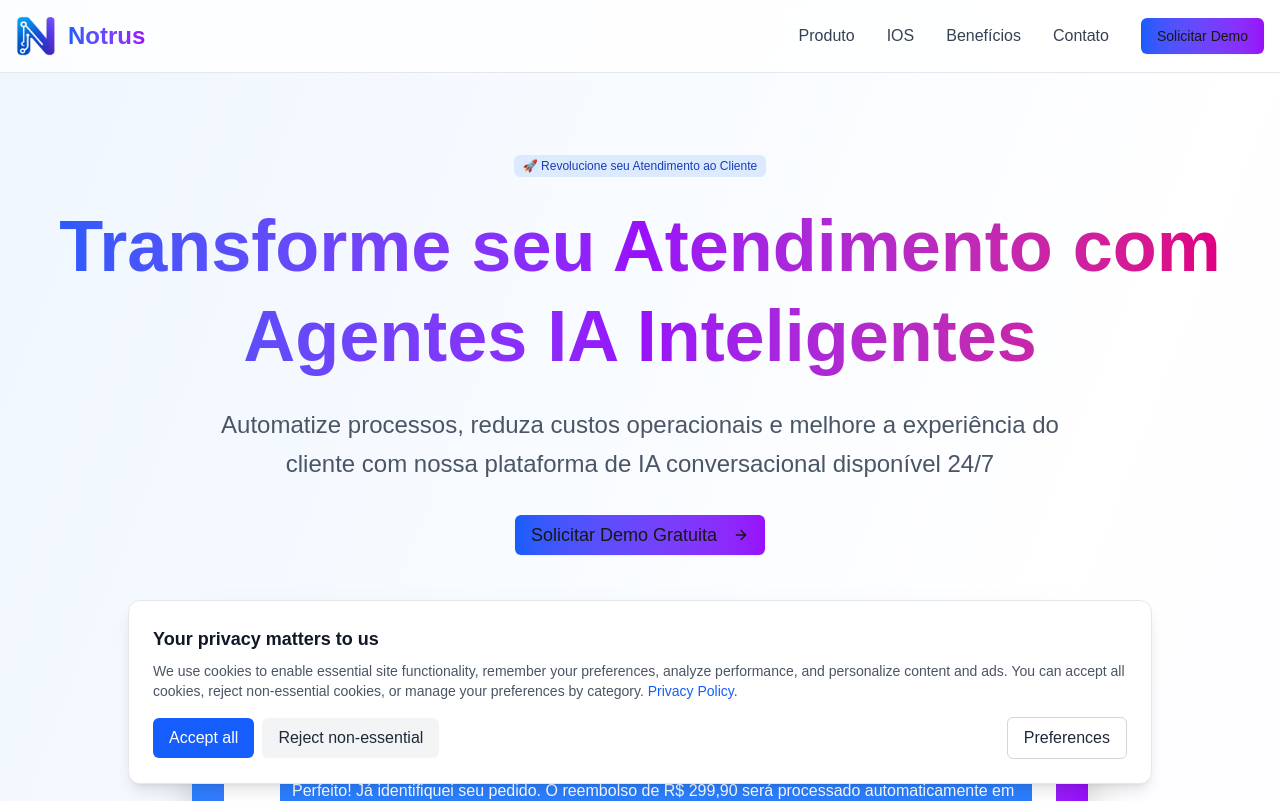
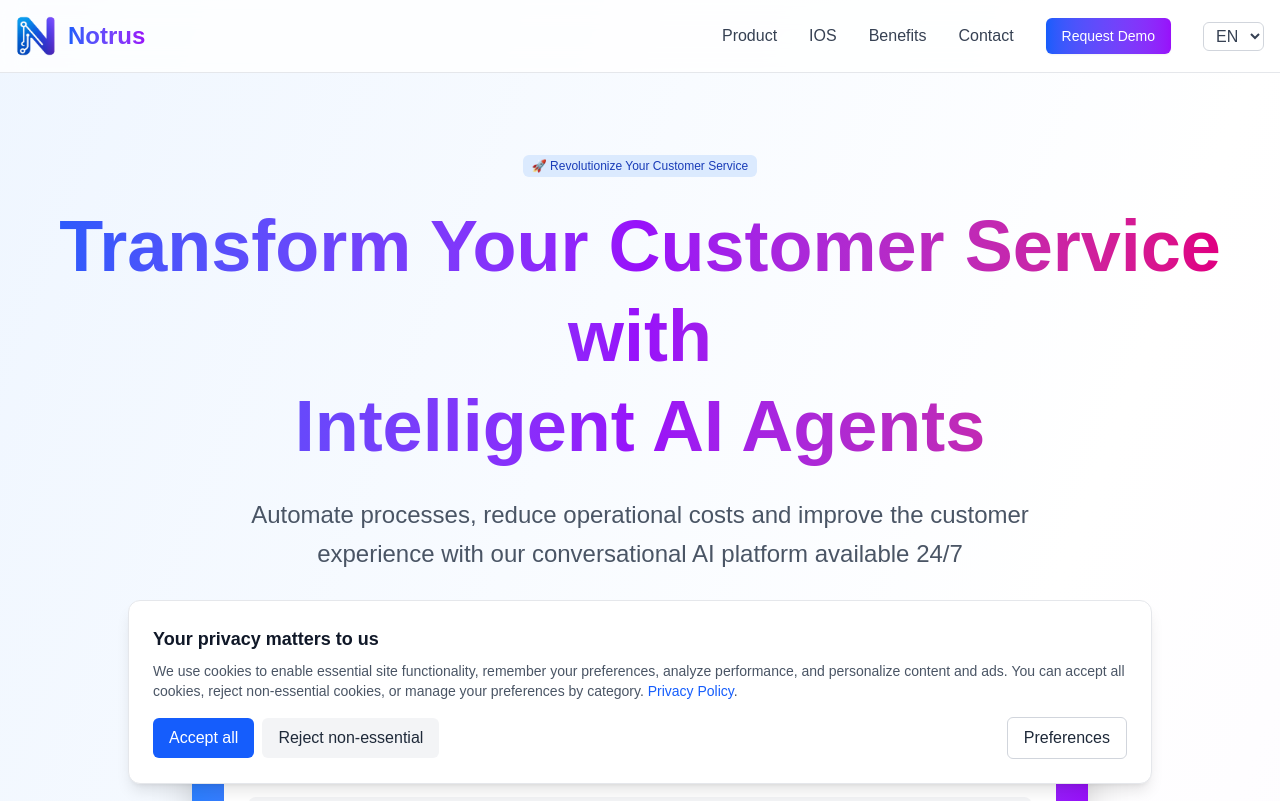
Before and after one commit to Notrus-ai/notrus-site, a Next.js app: page /pt in a window 1280 px wide. Shown: the top 801 px of the page. Built offline with nearby package versions, Linux system fonts and the light colour scheme.

Commit message:
feat: new changes in the design

```diff
--- a/src/app/en/page.tsx
+++ b/src/app/en/page.tsx
@@ -14,14 +14,14 @@ import SIO from '@/components/ui/SIO';
 import { translations } from '@/utils/translations';
 
 export default function Home() {
-
+  const [language, setLanguage] = useState(navigator.language.includes('en') ? 'en' : 'pt')
   const t = (key: string) => {
-    return translations['en'][key] ?? key
+    return translations[language][key] ?? key
   }
 
   return (
     <div className="min-h-screen bg-gradient-to-br from-blue-50 via-white to-purple-50">
-      <Header t={t} />
+      <Header t={t} setLanguage={setLanguage} language={language} />
       <HeroSection t={t} />
       <Benefits t={t} />
       <SIO t={t} />
--- a/src/app/pt/page.tsx
+++ b/src/app/pt/page.tsx
@@ -14,14 +14,14 @@ import SIO from '@/components/ui/SIO';
 import { translations } from '@/utils/translations';
 
 export default function Home() {
-
+  const [language, setLanguage] = useState(navigator.language.includes('en') ? 'en' : 'pt')
   const t = (key: string) => {
-    return translations['pt'][key] ?? key
+    return translations[language][key] ?? key
   }
 
   return (
     <div className="min-h-screen bg-gradient-to-br from-blue-50 via-white to-purple-50">
-      <Header t={t} />
+      <Header t={t} setLanguage={setLanguage} language={language} />
       <HeroSection t={t} />
       <Benefits t={t} />
       <SIO t={t} />
--- a/src/components/ui/Benefits.tsx
+++ b/src/components/ui/Benefits.tsx
@@ -3,7 +3,7 @@ import { Card, CardContent, CardHeader, CardTitle } from "./card";
 
 export default function Benefits({ t }) {
     return (
-        <section id="beneficios" className="py-20 px-4 bg-white">
+        <section id={t('benefits')} className="py-20 px-4 bg-white">
             <div className="container mx-auto">
                 <div className="text-center mb-16">
                     <h2 className="text-4xl md:text-5xl font-bold mb-6 text-gray-900">
--- a/src/components/ui/Cta.tsx
+++ b/src/components/ui/Cta.tsx
@@ -3,7 +3,7 @@ import { Button } from "./button";
 
 export default function Cta({ t }) {
     return (
-        <section className="py-20 px-4 bg-gradient-to-r from-blue-600 via-purple-600 to-pink-600">
+        <section id={t('contact')} className="py-20 px-4 bg-gradient-to-r from-blue-600 via-purple-600 to-pink-600">
             <div className="container mx-auto text-center">
                 <h2 className="text-4xl md:text-5xl font-bold mb-6 text-white">
                     {t('finalTitle')}
--- a/src/components/ui/Footer.tsx
+++ b/src/components/ui/Footer.tsx
@@ -7,7 +7,7 @@ export default function Footer({ t }) {
                 <div className="flex flex-col md:flex-row justify-between items-center">
                     <div className="flex items-center space-x-3 mb-4 md:mb-0">
                         <Image
-                            src="/notrus-logo.jpeg"
+                            src="/notrus-logo-transparent.png"
                             alt="Notrus"
                             priority
                             width={200}
--- a/src/components/ui/Header.tsx
+++ b/src/components/ui/Header.tsx
@@ -7,17 +7,22 @@ import { Menu, X } from "lucide-react";
 
 interface HeaderProps {
   t: (key: string) => string;
+  setLanguage: (value: string) => void
+  language: string;
 }
 
-export function Header({ t }: HeaderProps) {
+export function Header({ t, setLanguage, language }: HeaderProps) {
   const [isMenuOpen, setIsMenuOpen] = useState(false);
+  const productLink = `#${t('product')}`;
+  const benefitsLink = `#${t('benefits')}`;
+  const contactLink = `#${t('contact')}`;
 
   return (
     <header className="sticky top-0 z-50 bg-white/80 backdrop-blur-md border-b border-gray-200">
       <div className="container mx-auto px-4 py-4 flex items-center justify-between">
         <div className="flex items-center space-x-3">
           <Image
-            src="/notrus-logo.jpeg"
+            src="/notrus-logo-transparent.png"
             alt="Notrus"
             priority
             width={200}
@@ -31,13 +36,21 @@ export function Header({ t }: HeaderProps) {
 
         {/* Desktop */}
         <nav className="hidden md:flex items-center space-x-8">
-          <a href="#produto" className="text-gray-700 hover:text-blue-600">{t('navProduto')}</a>
+          <a href={productLink} className="text-gray-700 hover:text-blue-600">{t('navProduto')}</a>
           <a href="#sio" className="text-gray-700 hover:text-blue-600">{t('navSio')}</a>
-          <a href="#beneficios" className="text-gray-700 hover:text-blue-600">{t('navBenefits')}</a>
-          <a href="#contato" className="text-gray-700 hover:text-blue-600">{t('navContact')}</a>
-          <a href="mailto:contact@notrus.ai">
-            <Button className="bg-gradient-to-r from-blue-600 to-purple-600">{t('navDemo')}</Button>
+          <a href={benefitsLink} className="text-gray-700 hover:text-blue-600">{t('navBenefits')}</a>
+          <a href={contactLink} className="text-gray-700 hover:text-blue-600">{t('navContact')}</a>
+          <a href="mailto:contact@notrus.ai" >
+            <Button className="bg-gradient-to-r from-blue-600 to-purple-600 text-white">{t('navDemo')}</Button>
           </a>
+          <select
+            value={language}
+            onChange={(e) => setLanguage(e.target.value)}
+            className="border border-gray-300 rounded-md px-2 py-1 text-gray-700 bg-white hover:bg-gray-50 focus:outline-none focus:ring-2 focus:ring-blue-500"
+          >
+            <option value="en">EN</option>
+            <option value="pt">PT</option>
+          </select>
         </nav>
 
         {/* Mobile */}
@@ -55,6 +68,14 @@ export function Header({ t }: HeaderProps) {
           <a href="mailto:contact@notrus.ai">
             <Button className="bg-gradient-to-r from-blue-600 to-purple-600 w-full">{t('navDemo')}</Button>
           </a>
+          <select
+            value={language}
+            onChange={(e) => setLanguage(e.target.value)}
+            className="border border-gray-300 rounded-md px-2 py-2 text-gray-700 bg-white hover:bg-gray-50 focus:outline-none focus:ring-2 focus:ring-blue-500"
+          >
+            <option value="en">EN</option>
+            <option value="pt">PT</option>
+          </select>
         </nav>
       )}
     </header>
--- a/src/components/ui/HeroSection.tsx
+++ b/src/components/ui/HeroSection.tsx
@@ -10,7 +10,7 @@ interface HeroSectionProps {
 
 export function HeroSection({ t }: HeroSectionProps) {
     return (
-        <section id="produto" className="py-20 px-4 text-center">
+        <section id={t('product')} className="py-20 px-4 text-center">
             <Badge className="mb-6 bg-blue-100 text-blue-800">{t('heroBadge')}</Badge>
 
             <h1 className="text-5xl md:text-7xl font-bold mb-6 bg-gradient-to-r from-blue-600 via-purple-600 to-pink-600 bg-clip-text text-transparent leading-tight">
@@ -23,7 +23,7 @@ export function HeroSection({ t }: HeroSectionProps) {
             </p>
 
             <a href="mailto:contact@notrus.ai">
-                <Button size="lg" className="bg-gradient-to-r from-blue-600 to-purple-600 text-lg px-8 py-4">
+                <Button size="lg" className="bg-gradient-to-r from-blue-600 to-purple-600 text-lg px-8 py-4 text-white">
                     {t('heroButton')}
                     <ArrowRight className="ml-2" size={20} />
                 </Button>
--- a/src/utils/translations.ts
+++ b/src/utils/translations.ts
@@ -1,5 +1,8 @@
 export const translations = {
   en: {
+    contact: 'contact',
+    product: 'product',
+    benefits: 'benefits',
     navProduto: 'Product',
     navSio: 'IOS',
     navBenefits: 'Benefits',
@@ -65,6 +68,9 @@ export const translations = {
     footerSubtitle: 'Transforming the future of customer service',
   },
   pt: {
+    contact: 'contato',
+    product: 'produto',
+    benefits: 'beneficios',
     navProduto: 'Produto',
     navSio: 'IOS',
     navBenefits: 'Benefícios',
```
Also changed, not shown: public/notrus-logo-transparent.png (added).
